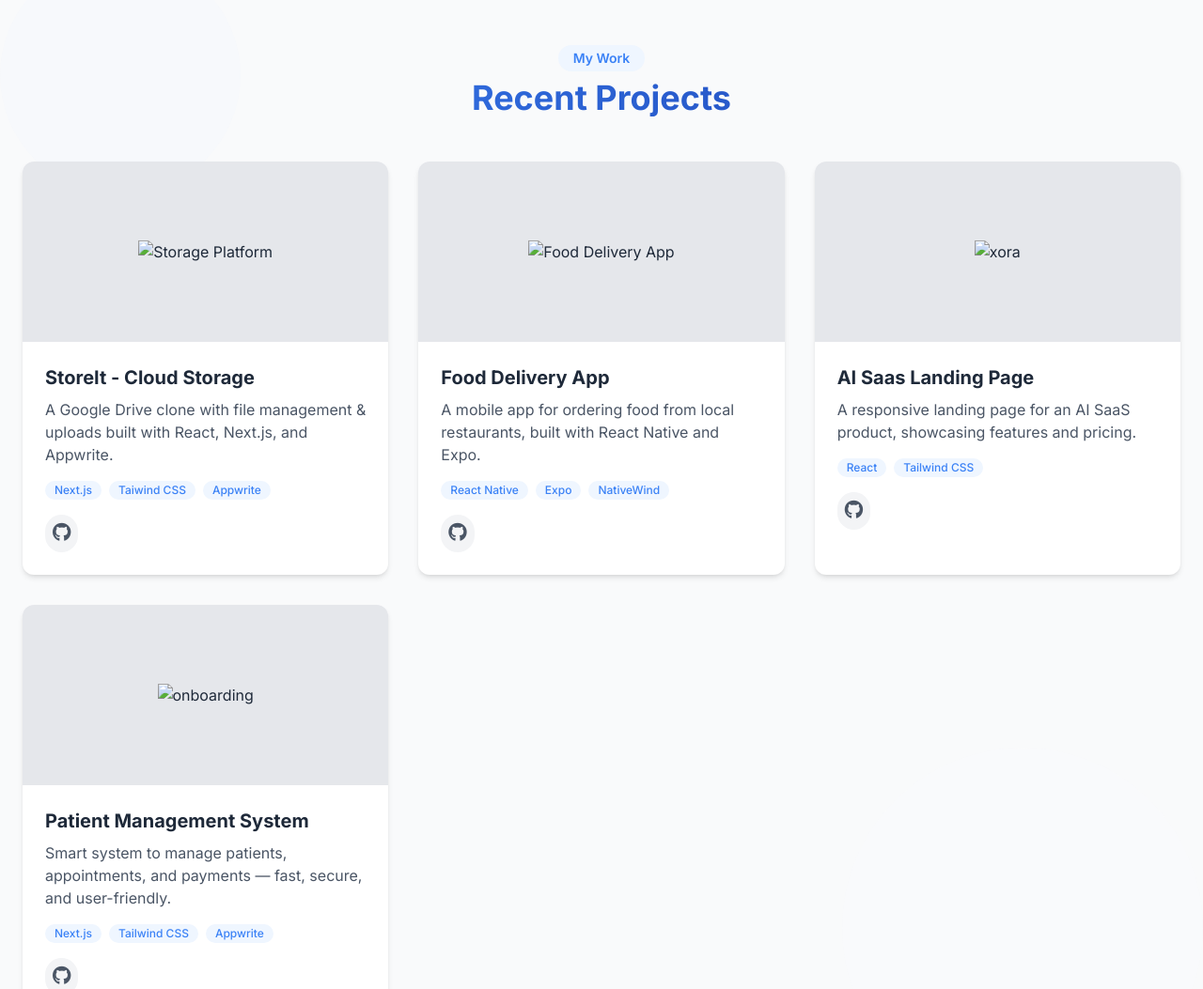
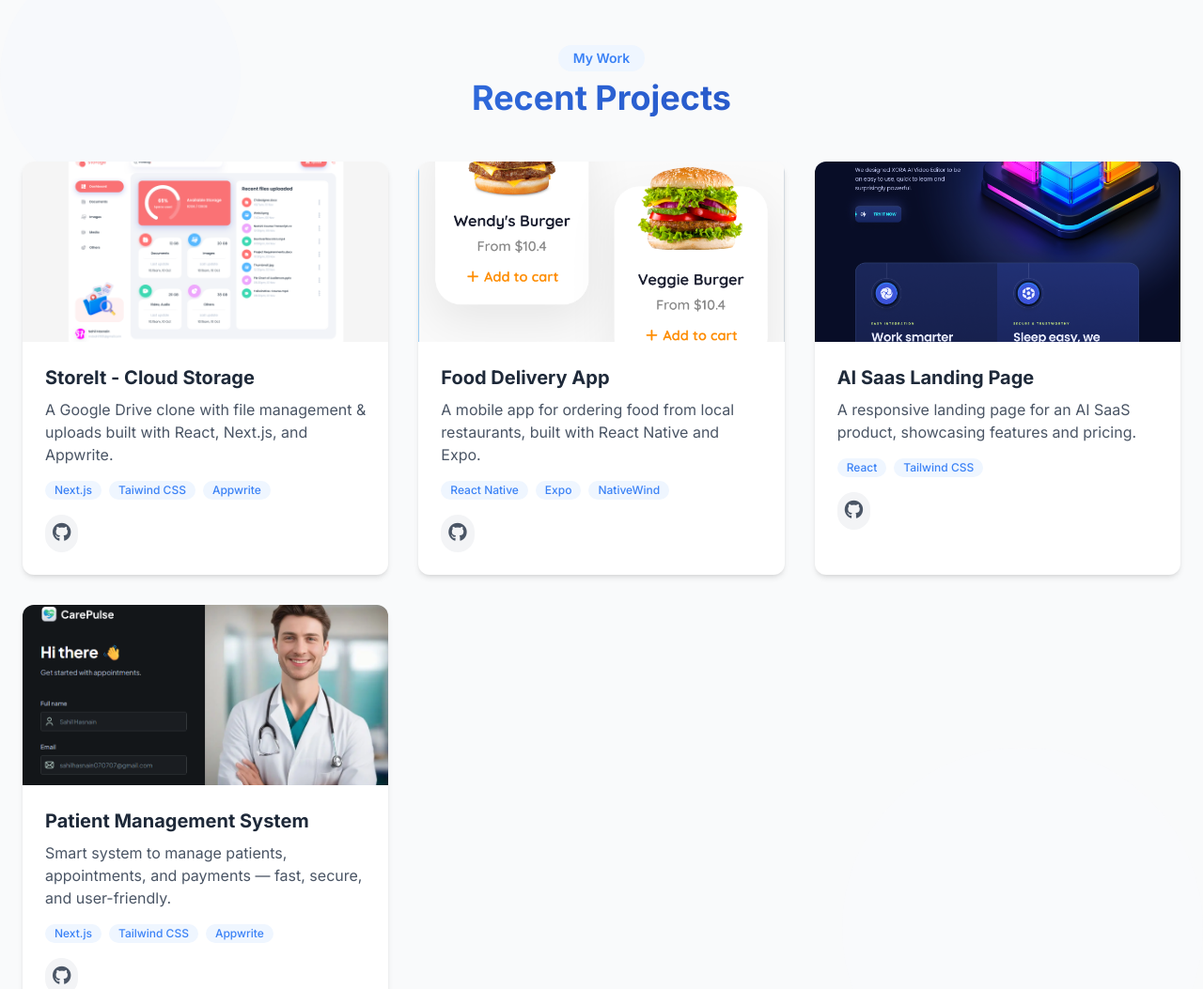
Before and after one commit to UbaidRaza05/my-portfolio, a website: page index.html in a window 1280 px wide. Shown: the part 1856-2909 px from the top of the page at 94% size. Drawn offline with Linux system fonts and the light colour scheme; the site is published under a folder, as on GitHub Pages, so addresses that start at the root find nothing.

Commit message:
fixed image render problem

```diff
--- a/index.html
+++ b/index.html
@@ -481,7 +481,7 @@
             >
               <a href="https://storeit-seven-liart.vercel.app/" target="_blank">
                 <img
-                  src="/images/storage.png"
+                  src="./images/storage.png"
                   alt="Storage Platform"
                   class="object-cover w-full h-full"
                 />
@@ -535,7 +535,7 @@
             >
               <a href="#" target="_blank">
                 <img
-                  src="/images/food.png"
+                  src="./images/food.png"
                   alt="Food Delivery App"
                   class="object-cover w-full h-full"
                 />
@@ -589,7 +589,7 @@
             >
               <a href="https://xora-sahil.netlify.app/" target="_blank">
                 <img
-                  src="/images/xora.png"
+                  src="./images/xora.png"
                   alt="xora"
                   class="object-cover w-full h-full"
                 />
@@ -646,7 +646,7 @@
                 target="_blank"
               >
                 <img
-                  src="/images/onboarding.png"
+                  src="./images/onboarding.png"
                   alt="onboarding"
                   class="object-cover w-full h-full"
                 />
```
